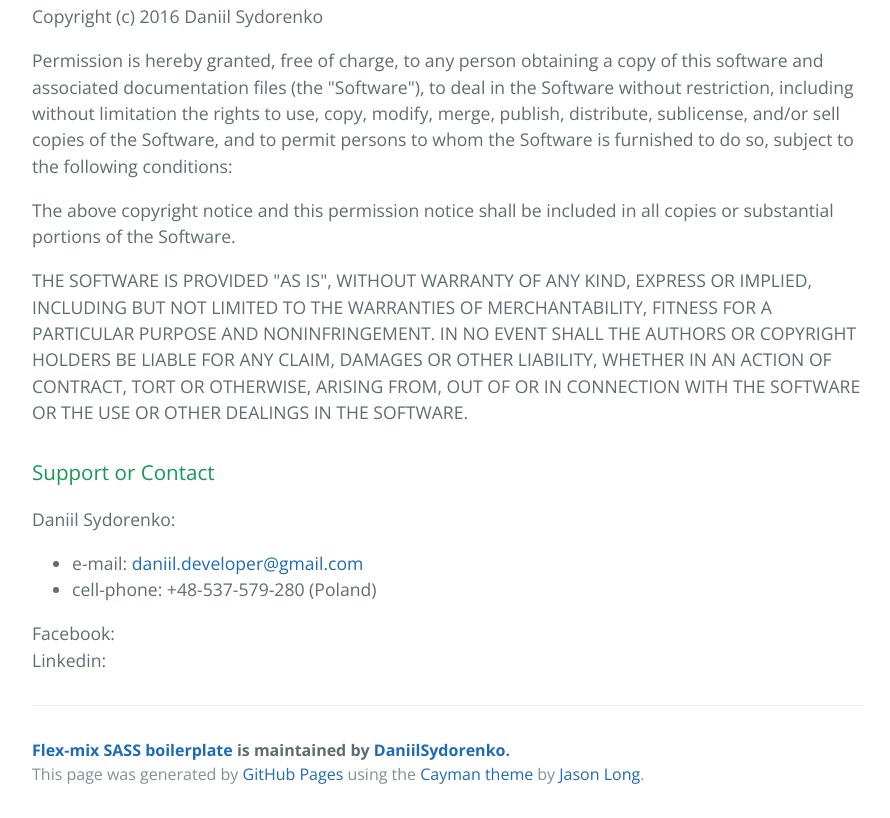
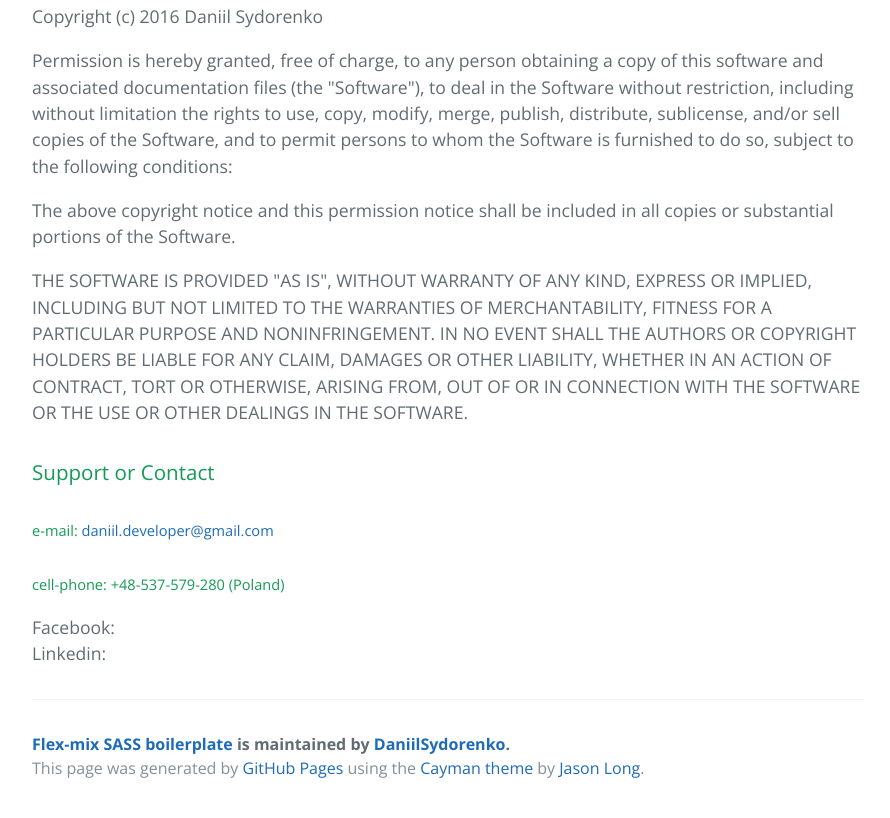
Before and after one commit to DaniilSydorenko/flex-mix, a plain HTML site: page index.html in a window 1280 px wide. Shown: the part 3824-4642 px from the top of the page, without its empty margins (192-1082 px from the left). Drawn offline with nearby package versions, Linux system fonts and the light colour scheme.

```diff
--- a/index.html
+++ b/index.html
@@ -195,13 +195,12 @@
 <h3>
 <a id="support-or-contact" class="anchor" href="#support-or-contact" aria-hidden="true"><span aria-hidden="true" class="octicon octicon-link"></span></a>Support or Contact</h3>
 
-<p>Daniil Sydorenko:</p>
+<h5>
+<a id="e-mail-daniildevelopergmailcom" class="anchor" href="#e-mail-daniildevelopergmailcom" aria-hidden="true"><span aria-hidden="true" class="octicon octicon-link"></span></a>e-mail: <a href="mailto:daniil.developer@gmail.com">daniil.developer@gmail.com</a>
+</h5>
 
-<ul>
-<li>e-mail: <a href="mailto:daniil.developer@gmail.com">daniil.developer@gmail.com</a>
-</li>
-<li>cell-phone: +48-537-579-280 (Poland)</li>
-</ul>
+<h5>
+<a id="cell-phone-48-537-579-280-poland" class="anchor" href="#cell-phone-48-537-579-280-poland" aria-hidden="true"><span aria-hidden="true" class="octicon octicon-link"></span></a>cell-phone: +48-537-579-280 (Poland)</h5>
 
 <p><details>
  <summary>Facebook: </summary>
```
Also changed, not shown: params.json (+1 -1 lines).
